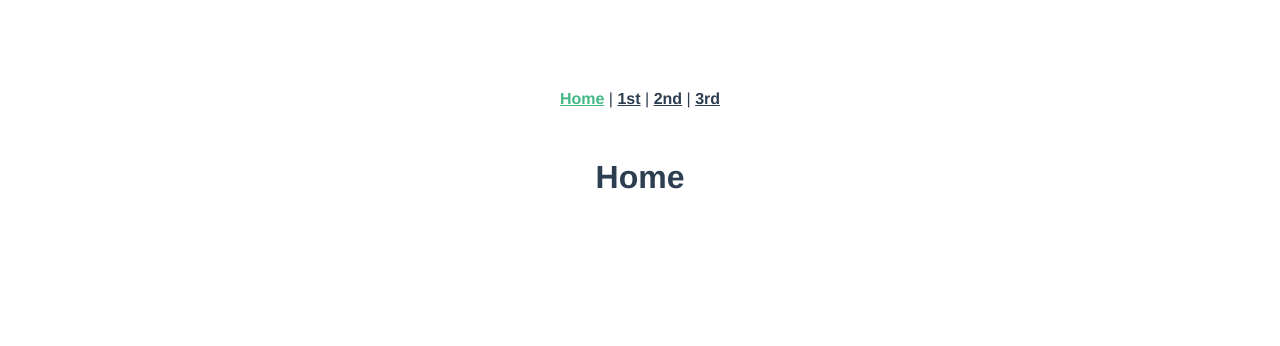
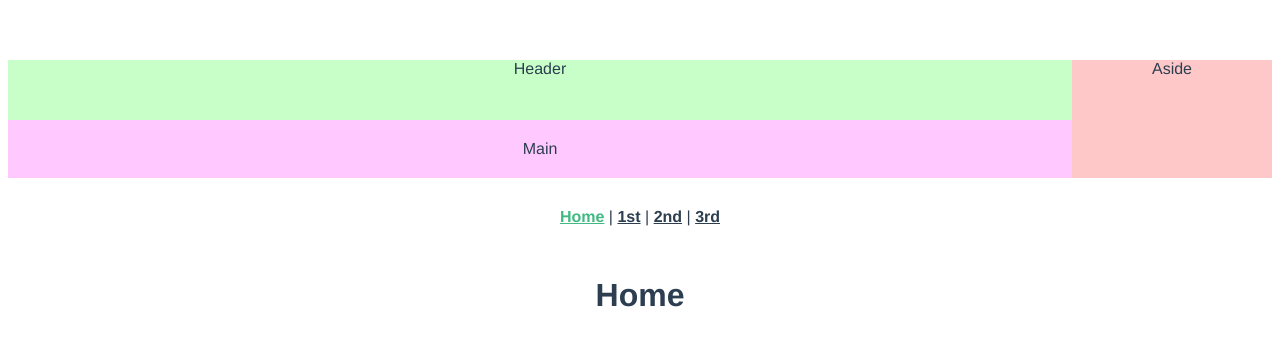
Before and after one commit to YuVelociraptor/vue-practice, a Vue app: page / in a window 1280 px wide. Shown: the top 346 px of the page. Built offline with nearby package versions, Linux system fonts and the light colour scheme.

Commit message:
el-container対応

```diff
--- a/src/App.vue
+++ b/src/App.vue
@@ -1,4 +1,16 @@
 <template>
+
+
+  <el-container>
+
+    <el-container>
+      <el-header style="background-color: rgb(200, 255, 200)">Header</el-header>
+      <el-main style="background-color: rgb(255, 200, 255)">Main</el-main>
+    </el-container>
+
+    <el-aside width="200px" style="background-color: rgb(255, 200, 200)">Aside</el-aside>
+  </el-container>
+
     <nav>
     <router-link to="/">Home</router-link> |
     <router-link to="/01">1st</router-link> |
```
